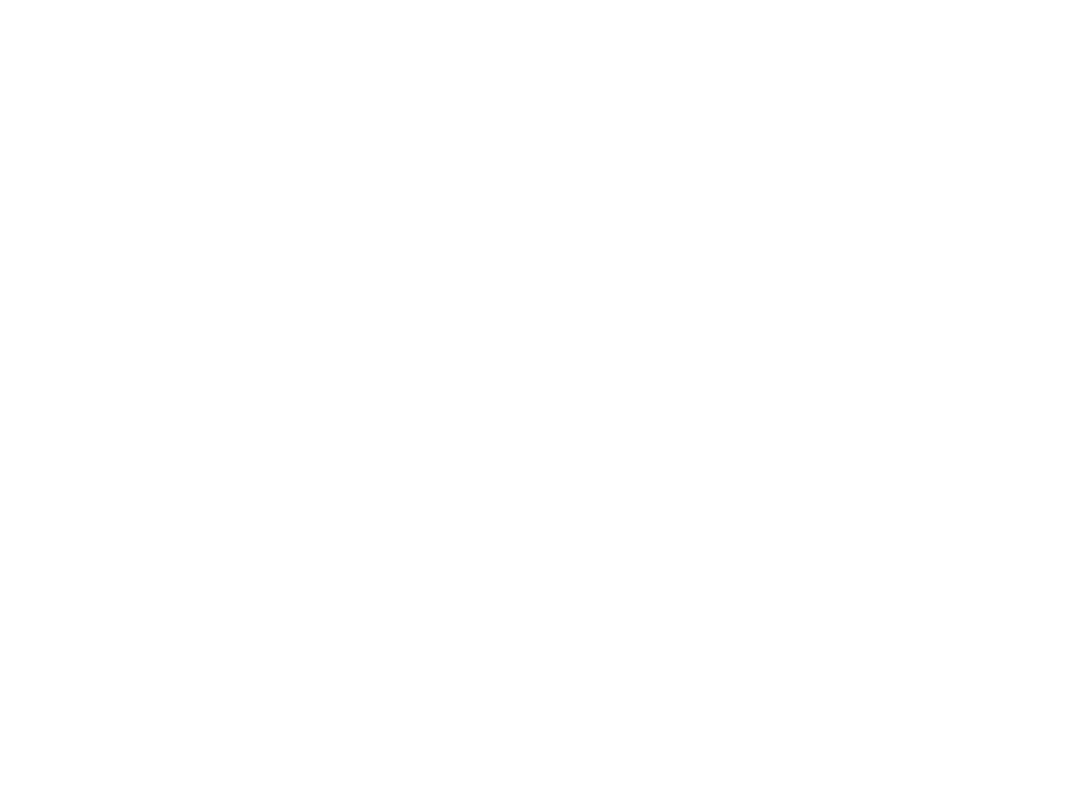
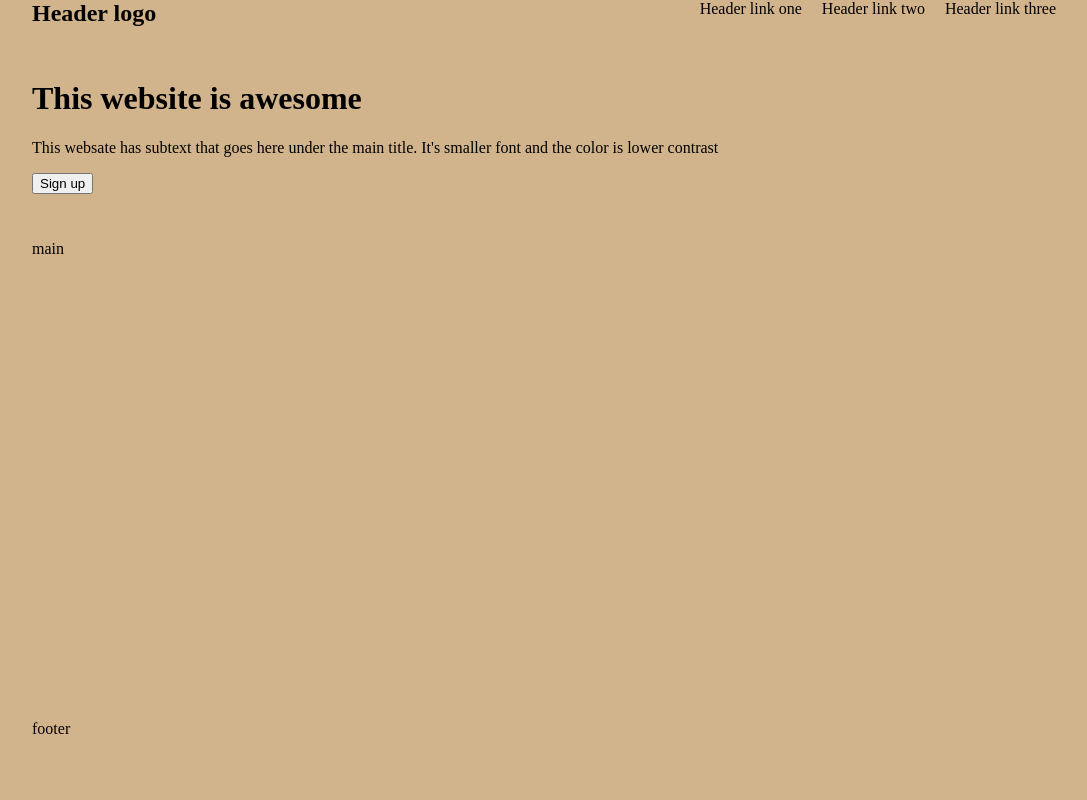
Before and after one commit to Unitato1/Project-Landing-Page, a plain HTML site: page index.html in a window 1280 px wide. Shown: the whole page, without its empty margins (96-1183 px from the left). Drawn offline with Linux system fonts and the light colour scheme.

Commit message:
Header top done

```diff
--- a/index.html
+++ b/index.html
@@ -8,6 +8,33 @@
     <link rel="stylesheet" href="styles.css">
 </head>
 <body>
-
+    <header>
+        <div class="header_container">
+            <div class="header-top">
+                <h2>Header logo</h2>
+                <ol class="top-links">
+                    <li>Header link one</li>
+                    <li>Header link two</li>
+                    <li>Header link three</li>
+                </ol>
+            </div>
+            <div class="header-bottom">
+                <h1>This website is awesome</h1>
+                <p>This websate has subtext that goes here
+                under the main title. It's smaller font and the color is lower
+                contrast</p>
+                <button>Sign up</button>
+            </div>
+            <div>
+                <img src="" alt="">
+            </div>
+        </div>
+    </header>
+    <main>
+        main
+    </main>
+    <footer>
+        footer
+    </footer>
 </body>
 </html>
--- a/styles.css
+++ b/styles.css
@@ -0,0 +1,54 @@
+:root{
+    height: 100%;
+}
+
+body {
+    margin: 0;
+    margin-left: 10vw;
+    margin-right: 10vw;
+    padding: 0;
+    background: tan;
+    height: 100%;
+    display: flex;
+    flex-direction: column;
+    align-items: stretch;
+    box-sizing: border-box;
+}
+
+header {
+    flex: 3 3 0;
+}
+.header-top{
+    display: flex;
+    justify-content: center;
+    align-items: start;
+    margin-bottom: 4vh;
+}
+h2 {
+    padding: 0;
+    margin: 0;
+    flex: 1 1 0;
+
+}
+.top-links{
+    padding: 0;
+    margin: 0;
+    display: flex;
+    list-style-type: none;
+    gap: 20px;
+    flex: 1 1 0;
+    align-items: center;
+    justify-content: end;
+}
+.header_container {
+    display: flex;
+    flex-direction: column;
+}
+
+main{
+    flex: 6 6 0;
+}
+
+footer {
+    flex: 1 1 0;
+}
```
